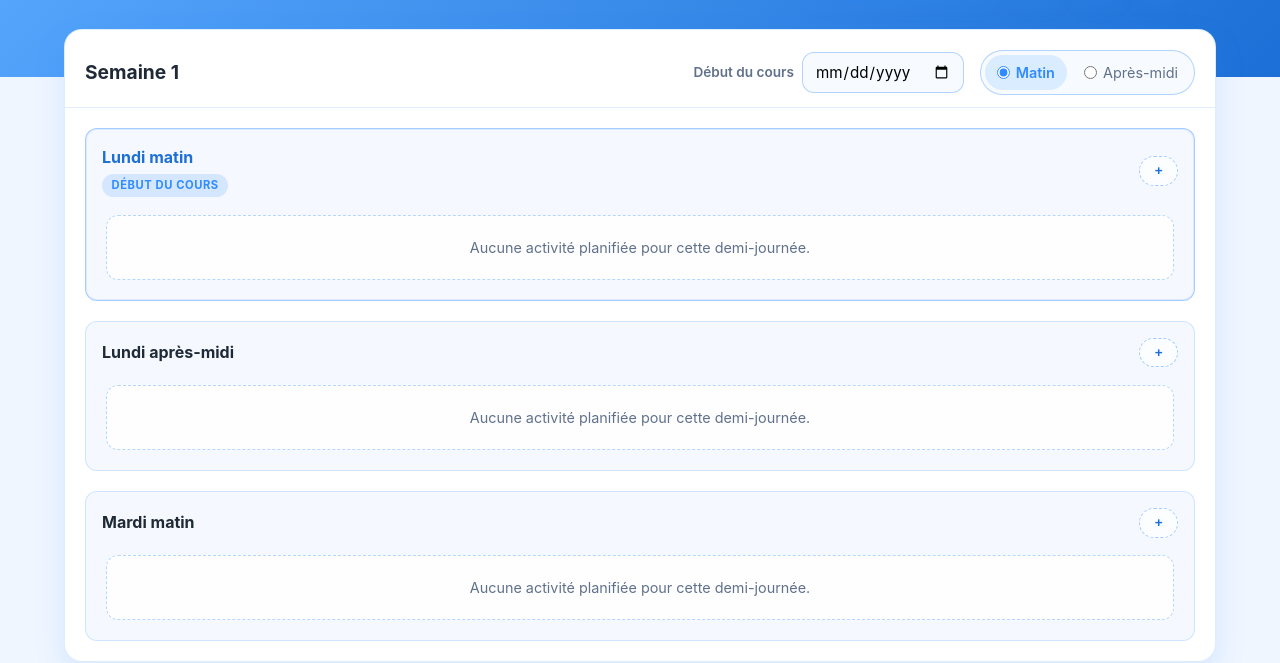
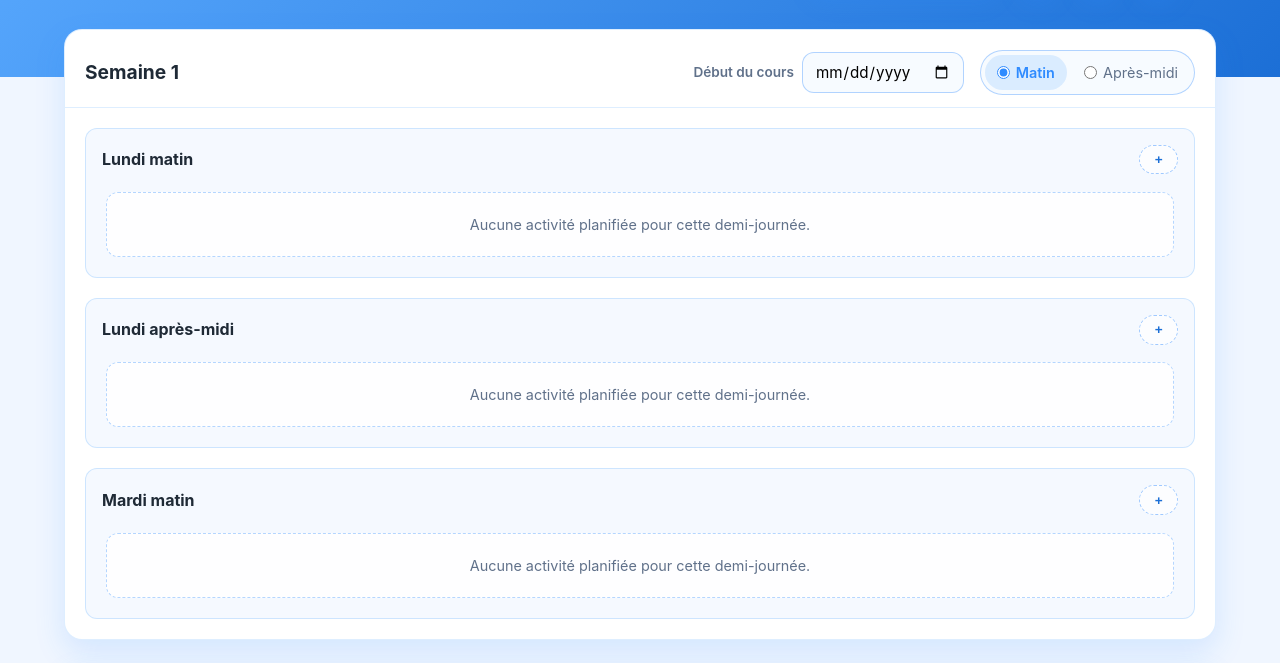
Before and after one commit to hurtlinb/canvacours, a website: page public/index.html in a window 1280 px wide. Shown: the part 137-800 px from the top of the page. Drawn offline with Linux system fonts and the light colour scheme.

Commit message:
Supprime le badge de début de cours

```diff
--- a/public/app.js
+++ b/public/app.js
@@ -348,7 +348,7 @@
       input.value = halfDayValue;
       input.checked = startHalfDay === halfDayValue;
       var optionText = halfDayChoiceLabels[halfDayValue] || halfDayChoiceLabels.am;
-      input.setAttribute('aria-label', optionText + ' - début du cours');
+      input.setAttribute('aria-label', optionText);
       input.addEventListener('change', function (event) {
         if (!event.target.checked) {
           return;
@@ -386,8 +386,6 @@
     var slotsWrapper = document.createElement('div');
     slotsWrapper.className = 'week-slots';
 
-    var startSlotId = getWeekStartSlotId(week);
-
     var orderedSlots = getOrderedHalfDaySlotsForWeek(week);
     orderedSlots.forEach(function (slot) {
       var slotSection = document.createElement('section');
@@ -406,19 +404,7 @@
       var slotTitleText = formatSlotDayLabel(week.startDate, slot);
       slotTitle.textContent = slotTitleText || slot.label;
 
-      var isStartSlot = slot.id === startSlotId;
-      if (isStartSlot) {
-        slotSection.classList.add('slot-start');
-      }
-
       slotInfo.appendChild(slotTitle);
-
-      if (isStartSlot) {
-        var startBadge = document.createElement('span');
-        startBadge.className = 'slot-start-badge';
-        startBadge.textContent = 'Début du cours';
-        slotInfo.appendChild(startBadge);
-      }
 
       var slotAddButton = document.createElement('button');
       slotAddButton.type = 'button';
@@ -1420,14 +1406,9 @@
       slotHelper.textContent = slotHelperDefaultText;
       return;
     }
-    var startSlotId = getWeekStartSlotId(week);
     var dayLabel = formatSlotDayLabel(week.startDate, slot);
     if (dayLabel) {
-      if (slot.id === startSlotId) {
-        slotHelper.textContent = dayLabel + ' (début du cours)';
-      } else {
-        slotHelper.textContent = dayLabel;
-      }
+      slotHelper.textContent = dayLabel;
       return;
     }
     if (slot.label) {
--- a/public/styles/board.css
+++ b/public/styles/board.css
@@ -162,15 +162,6 @@
   box-shadow: 0 0 0 3px rgba(47, 139, 255, 0.18);
 }
 
-.slot-section.slot-start {
-  border-color: rgba(47, 139, 255, 0.4);
-  box-shadow: inset 0 0 0 1px rgba(47, 139, 255, 0.12);
-}
-
-.slot-section.slot-start .slot-title {
-  color: var(--blue-600);
-}
-
 .slot-header {
   display: flex;
   align-items: center;
@@ -188,19 +179,6 @@
   font-weight: 700;
   font-size: 1rem;
   color: var(--grey-900);
-}
-
-.slot-start-badge {
-  display: inline-flex;
-  align-items: center;
-  padding: 0.15rem 0.6rem;
-  font-size: 0.7rem;
-  font-weight: 700;
-  text-transform: uppercase;
-  letter-spacing: 0.05em;
-  background: rgba(47, 139, 255, 0.16);
-  color: var(--blue-500);
-  border-radius: 999px;
 }
 
 .slot-activities {
```
